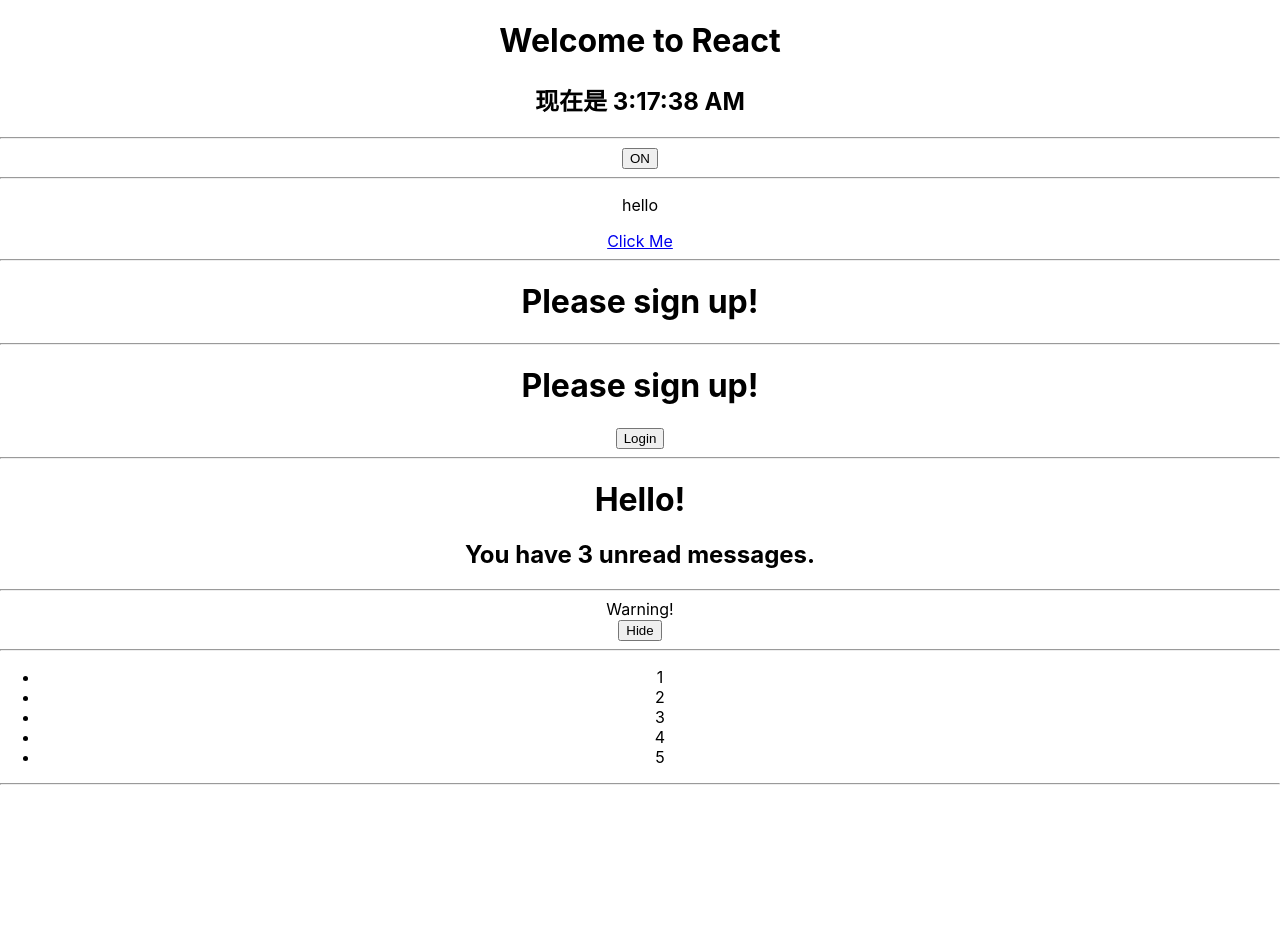
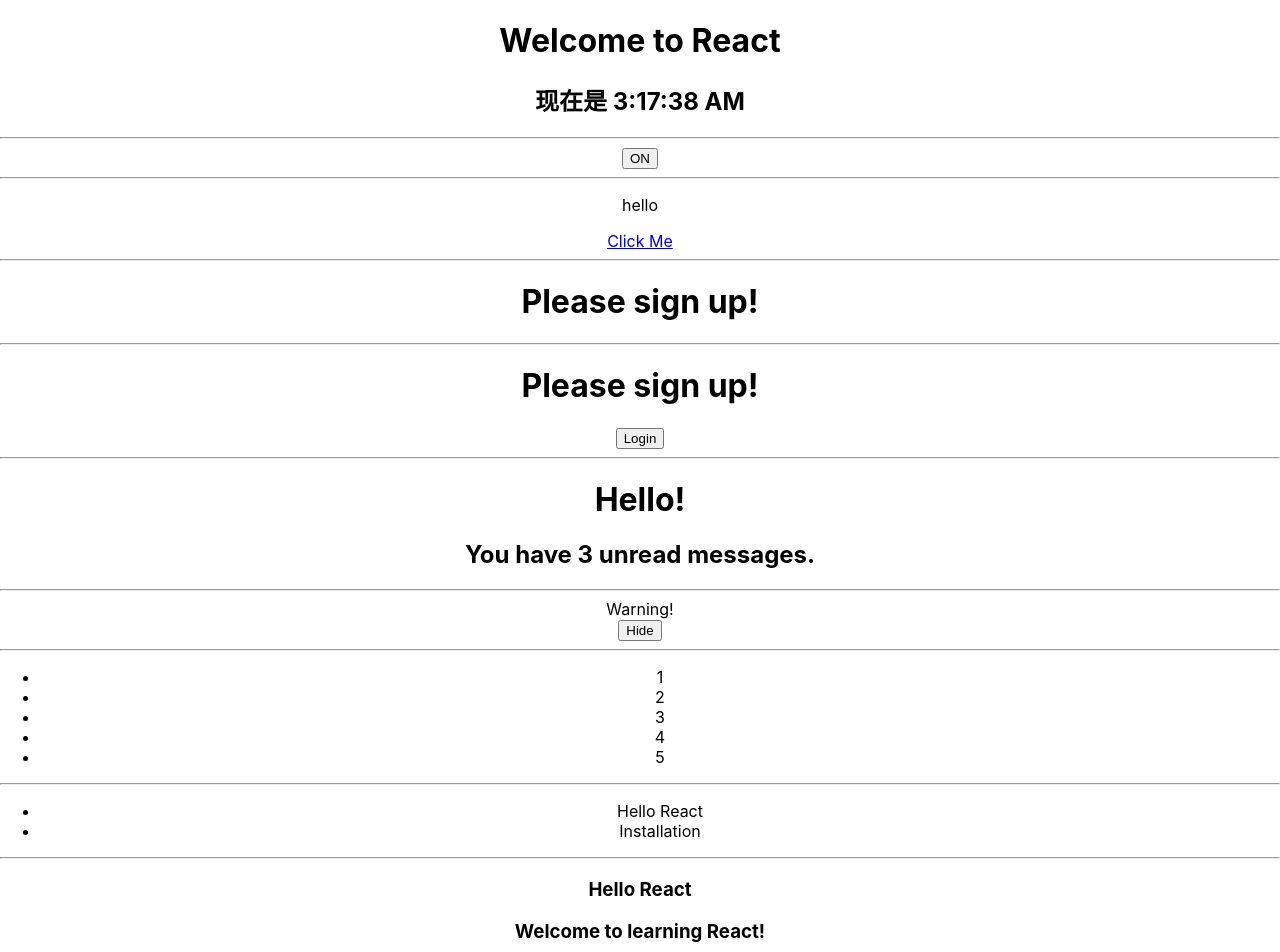
Before and after one commit to Evelynyy/third-react-demo, a React (Create React App) app: page / in a window 1280 px wide. Shown: the top 952 px of the page. Before the commit the page ends 800 px from the top, so only its background shows below. Built offline with nearby package versions, Linux system fonts and the light colour scheme.

Commit message:
增加列表实例

```diff
--- a/src/App.js
+++ b/src/App.js
@@ -8,12 +8,26 @@
 import Mailbox from './components/mailbox/Mailbox';
 import Page from './components/page/Page';
 import NumberList from './components/list/NumberList';
+import BlogList from './components/list/BlogList';
 
 class App extends Component {
   render() {
     const messages = ['React', 'Re: React', 'Re:Re: React'];
 
     const numbers = [1, 2, 3, 4, 5];
+
+    const posts = [
+      {
+        id: 1,
+        title: 'Hello React',
+        content: 'Welcome to learning React!'
+      },
+      {
+        id: 2,
+        title: 'Installation',
+        content: 'You can install React from npm.'
+      }
+    ]
 
     return (
       <div className="App">
@@ -41,6 +55,8 @@
         <NumberList numbers={numbers}/>
         <hr/>
 
+        <BlogList posts={posts}/>
+
       </div>
     );
   }
--- /dev/null
+++ b/src/components/list/BlogList.js
@@ -0,0 +1,30 @@
+import React from 'react';
+
+const BlogList = (props) => {
+    const sidebar = (
+        <ul>
+            {props.posts.map((post) =>
+                <li key={post.id}>
+                    {post.title}
+                </li>
+            )}
+        </ul>
+    );
+
+    const content = props.posts.map((post) =>
+        <div key={post.id}>
+            <h3>{post.title}</h3>
+            <h3>{post.content}</h3>
+        </div>
+    );
+
+    return (
+        <div>
+            {sidebar}
+            <hr/>
+            {content}
+        </div>
+    );
+}
+
+export default BlogList;
```
